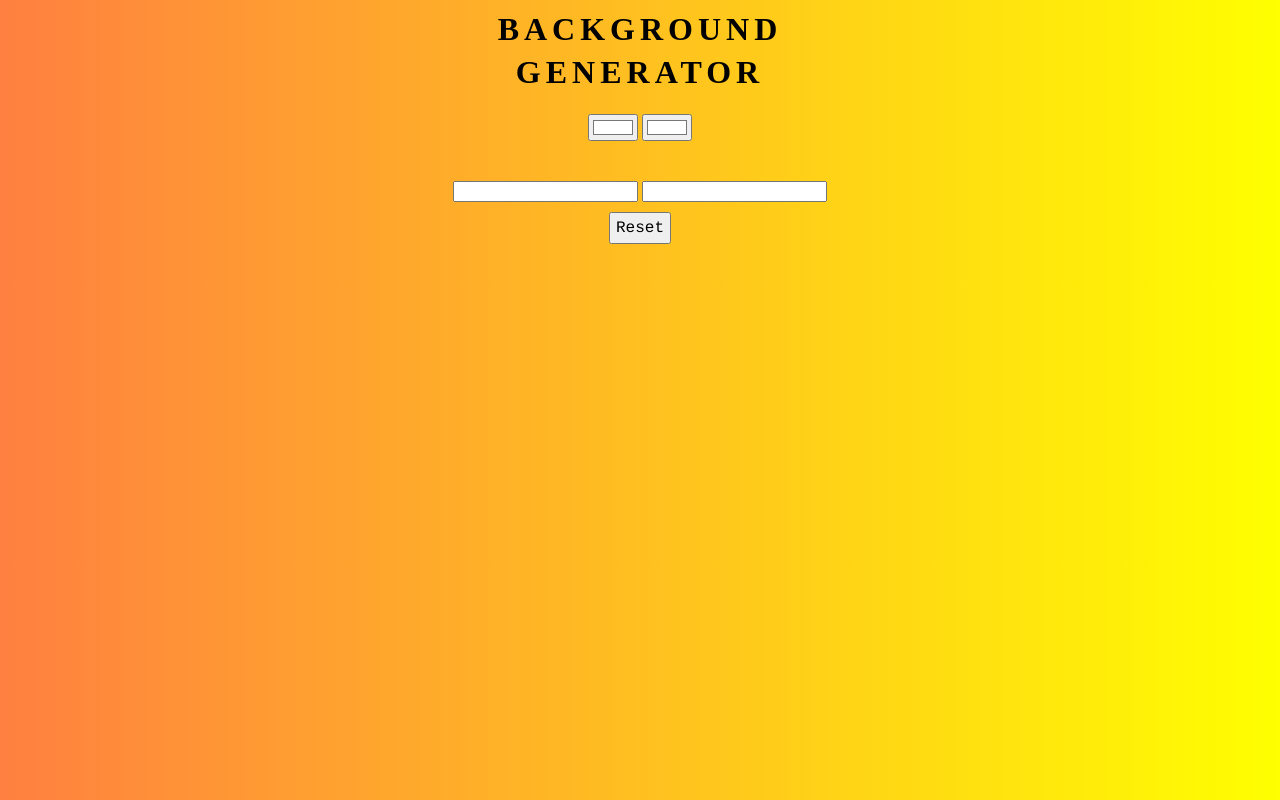
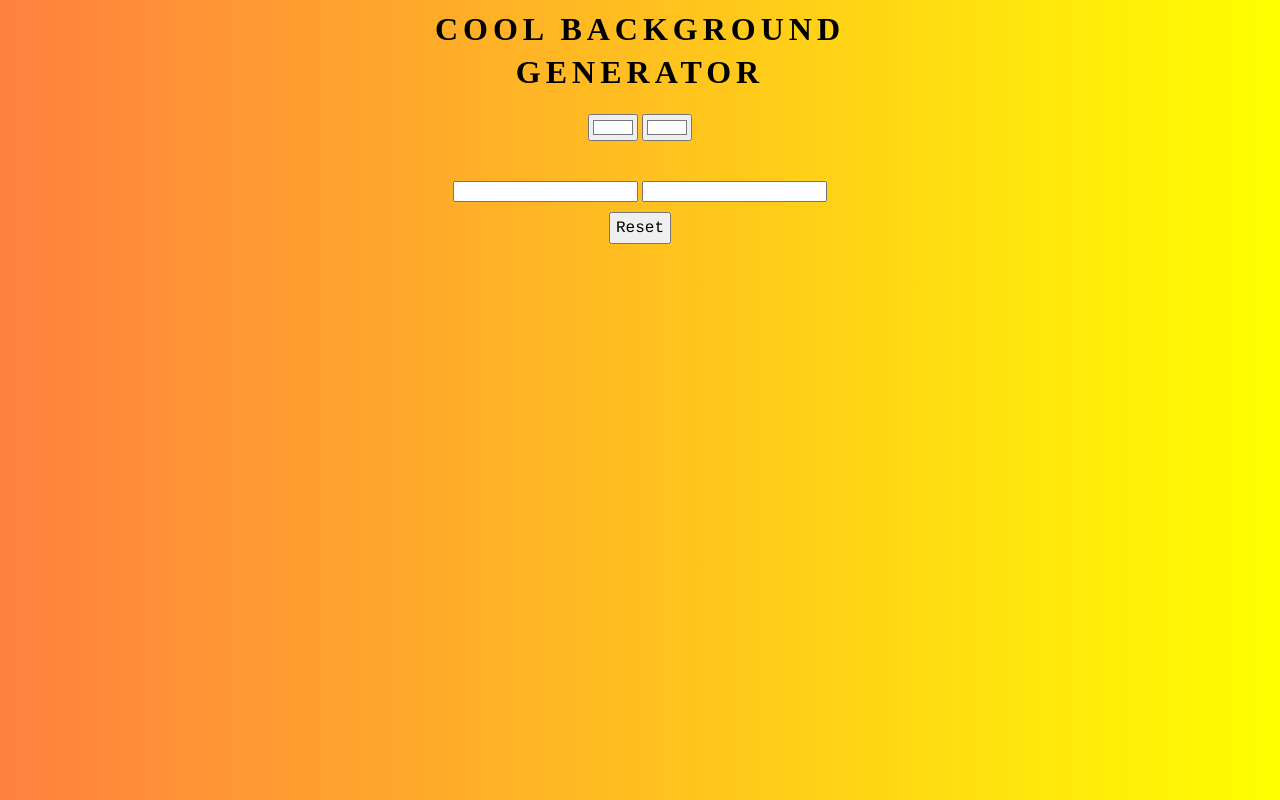
Before and after one commit to kheith01/Background-a-Generator, a plain HTML site: page index.html in a window 1280 px wide. Drawn offline with Linux system fonts and the light colour scheme.

Commit message:
Adding Cool Title

```diff
--- a/index.html
+++ b/index.html
@@ -11,7 +11,7 @@
 		<li><a href="#" id="Jen">Keith Balagapo</a></li>
 	</ul> -->
 	<div class="header">
-	<h1>Background</h1>
+	<h1>Cool Background</h1>
 	<h1>Generator</h1>
 	</div>
 	<div class="colorCont">
```
